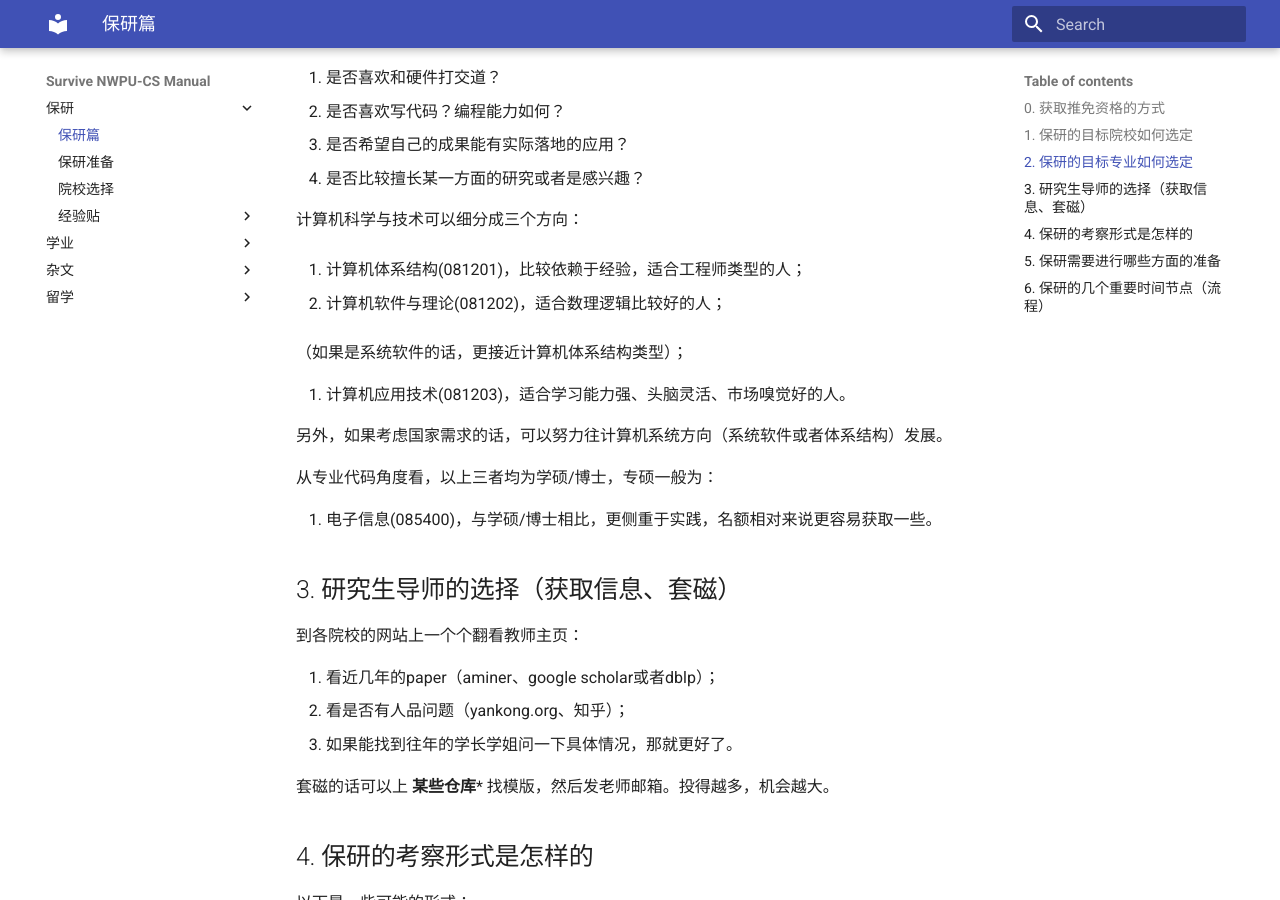
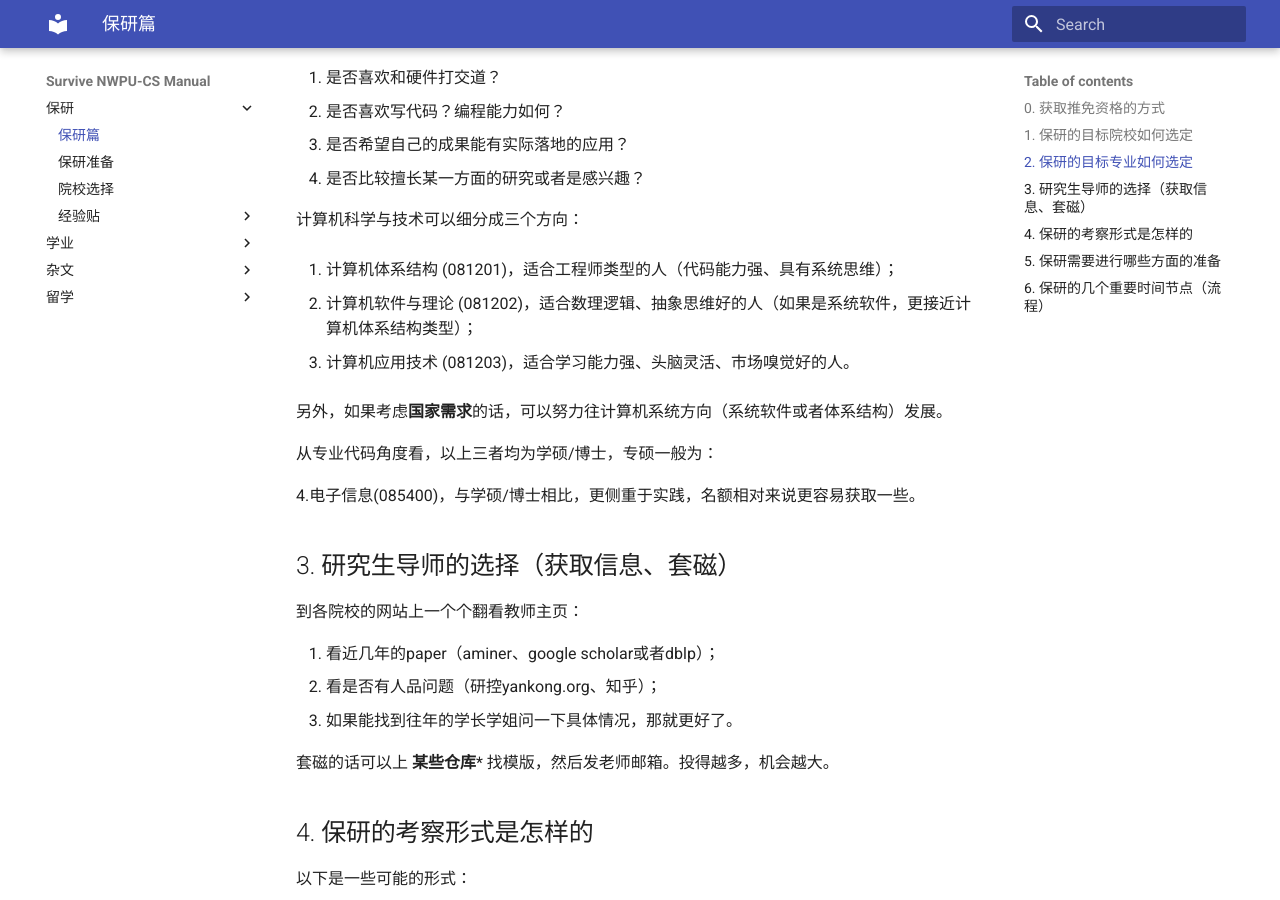
Before and after one commit to npu-cs/SurviveNWPU-CSManual, an MkDocs documentation site: the page built from docs/保研/README.md, in a window 1280 px wide and 900 px high, scrolled down 925 px. Built offline with MkDocs 1.6.1 and Material for MkDocs 9.7.7, drawn with Linux system fonts in a browser that asks for light colours.

Commit message:
update 保研内容

```diff
--- a/docs/保研/README.md
+++ b/docs/保研/README.md
@@ -41,19 +41,17 @@
 
 计算机科学与技术可以细分成三个方向：
 
-1. 计算机体系结构(081201)，比较依赖于经验，适合工程师类型的人；
+1. 计算机体系结构 (081201)，适合工程师类型的人（代码能力强、具有系统思维）；
 
-2. 计算机软件与理论(081202)，适合数理逻辑比较好的人；
+2. 计算机软件与理论 (081202)，适合数理逻辑、抽象思维好的人（如果是系统软件，更接近计算机体系结构类型）；
 
-   （如果是系统软件的话，更接近计算机体系结构类型）；
+3. 计算机应用技术 (081203)，适合学习能力强、头脑灵活、市场嗅觉好的人。
 
-3. 计算机应用技术(081203)，适合学习能力强、头脑灵活、市场嗅觉好的人。
-
-另外，如果考虑国家需求的话，可以努力往计算机系统方向（系统软件或者体系结构）发展。
+另外，如果考虑**国家需求**的话，可以努力往计算机系统方向（系统软件或者体系结构）发展。
 
 从专业代码角度看，以上三者均为学硕/博士，专硕一般为：
 
-4. 电子信息(085400)，与学硕/博士相比，更侧重于实践，名额相对来说更容易获取一些。
+  4.电子信息(085400)，与学硕/博士相比，更侧重于实践，名额相对来说更容易获取一些。
 
 
 
@@ -62,7 +60,7 @@
 到各院校的网站上一个个翻看教师主页：
 
 1. 看近几年的paper（aminer、google scholar或者dblp）；
-2. 看是否有人品问题（yankong.org、知乎）；
+2. 看是否有人品问题（研控yankong.org、知乎）；
 3. 如果能找到往年的学长学姐问一下具体情况，那就更好了。
 
 套磁的话可以上  **某些仓库***  找模版，然后发老师邮箱。投得越多，机会越大。
```
